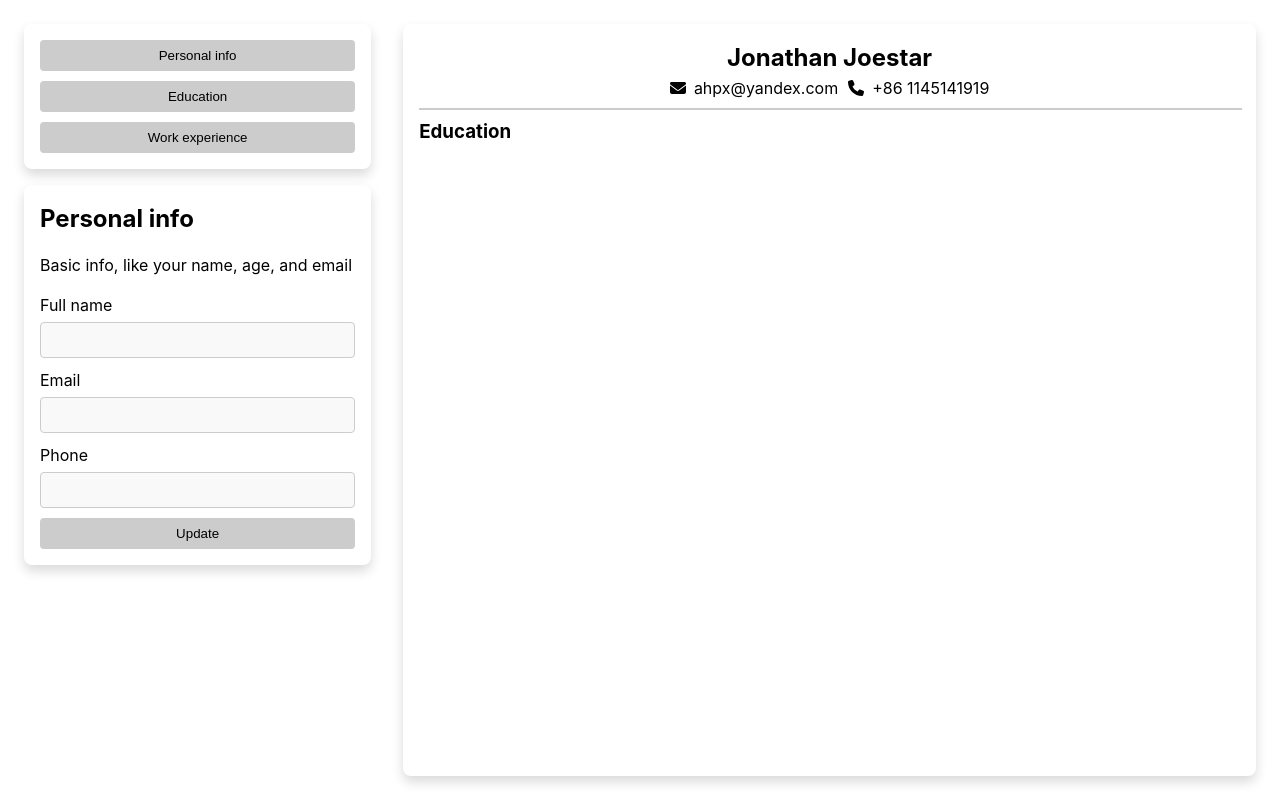
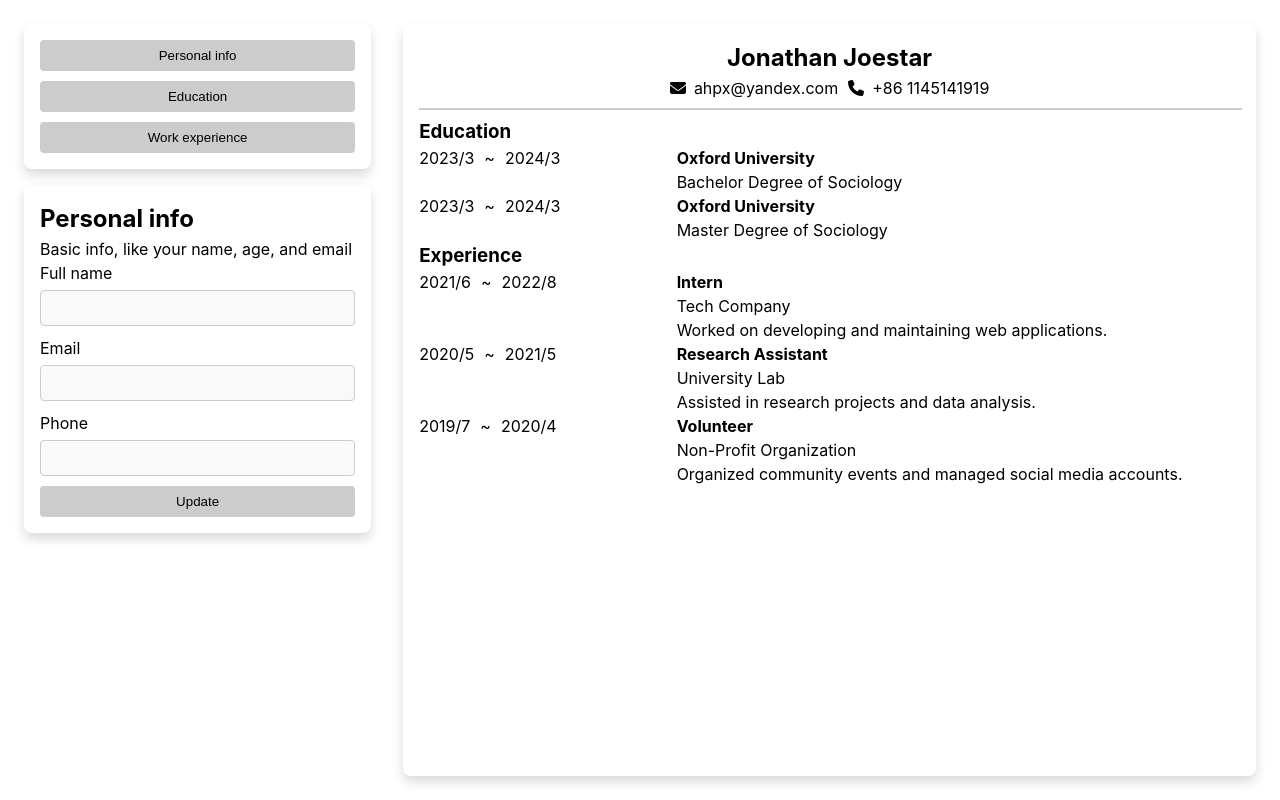
Before and after one commit to ahpx-odin-projects/odin-cv-builder, a React (Vite) app: page / in a window 1280 px wide. Built offline with nearby package versions, Linux system fonts and the light colour scheme.

Commit message:
Complement preview

```diff
--- a/src/App.css
+++ b/src/App.css
@@ -40,6 +40,11 @@ input:focus {
   outline: none;
 }
 
-h1, h2, h3 {
+h1, h2, h3, h4, p {
   margin: 0;
 }
+
+hr {
+  border: 1px solid #ccc;
+  width: 100%;
+}
--- /dev/null
+++ b/src/Components/CVPreview/Experience.jsx
@@ -0,0 +1,30 @@
+export default function Experience({startTime, endTime, title, subtitle, description=null}) {
+  return (
+    <div
+      style={{
+        display: "grid",
+        gridTemplateColumns: "3fr 7fr",
+        gap: "16px",
+        width: '100%'
+      }}
+    >
+      <div
+        style={{
+          display: "flex",
+          flexDirection: "row",
+          alignItems: "start",
+          gap:'10px',
+        }}
+      >
+        <span>{startTime}</span>
+        <span>~</span>
+        <span>{endTime}</span>
+      </div>
+      <div>
+        <h4>{title}</h4>
+        <p>{subtitle}</p>
+        <p>{description}</p>
+      </div>
+    </div>
+  );
+}
--- a/src/Components/CVPreview/Preview.jsx
+++ b/src/Components/CVPreview/Preview.jsx
@@ -1,6 +1,7 @@
 import Card from "../Universal/Card"
 import { FontAwesomeIcon } from '@fortawesome/react-fontawesome'
 import { faEnvelope, faPhone } from '@fortawesome/free-solid-svg-icons'
+import Experience from "./Experience"
 
 
 export default function Preview() {
@@ -20,16 +21,16 @@ export default function Preview() {
                 </span>
             </div>
         </div>
-        <hr style={{border: '1px solid #ccc', width: '100%'}} />
+        <hr/>
         <div>
             <h3>Education</h3>
-            <div style={{
-                display: "grid",
-                gridTemplateColumns: '4fr 6fr',
-                gap: '16px'
-            }}>
-
-            </div>
+            <Experience startTime='2023/3' endTime='2024/3' title='Oxford University' subtitle='Bachelor Degree of Sociology'/>
+            <Experience startTime='2023/3' endTime='2024/3' title='Oxford University' subtitle='Master Degree of Sociology'/>
+            <h3>Experience</h3>
+            <Experience startTime='2021/6' endTime='2022/8' title='Intern' subtitle='Tech Company' description='Worked on developing and maintaining web applications.'/>
+            <Experience startTime='2020/5' endTime='2021/5' title='Research Assistant' subtitle='University Lab' description='Assisted in research projects and data analysis.'/>
+            <Experience startTime='2019/7' endTime='2020/4' title='Volunteer' subtitle='Non-Profit Organization' description='Organized community events and managed social media accounts.'/>
         </div>
-      </Card>)
+      </Card>
+    )
 }
```
